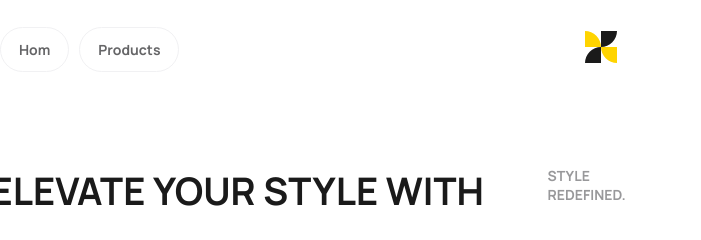
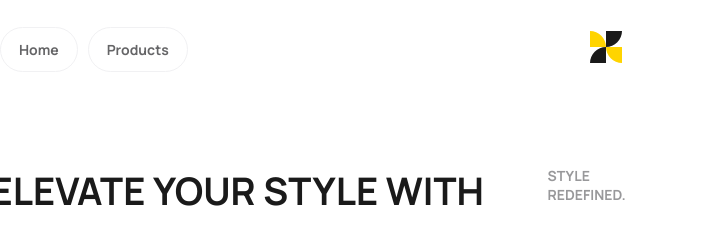
Before and after one commit to klimenkod406/adaptiv, a plain HTML site: page index.html in a window 1280 px wide. Shown: the top 240 px of the page, 0-701 px from the left. Drawn offline with Linux system fonts and the light colour scheme.

Commit message:
Update index.html

```diff
--- a/index.html
+++ b/index.html
@@ -13,7 +13,7 @@
     <header>
         <div class="header container">
             <nav>
-                <a href="#">Hom</a>
+                <a href="#">Home</a>
                 <a href="#">Products</a>
             </nav>
             <a href="#"><img class="logo" src="assets/image/header/logo.svg" alt=""></a>
```
